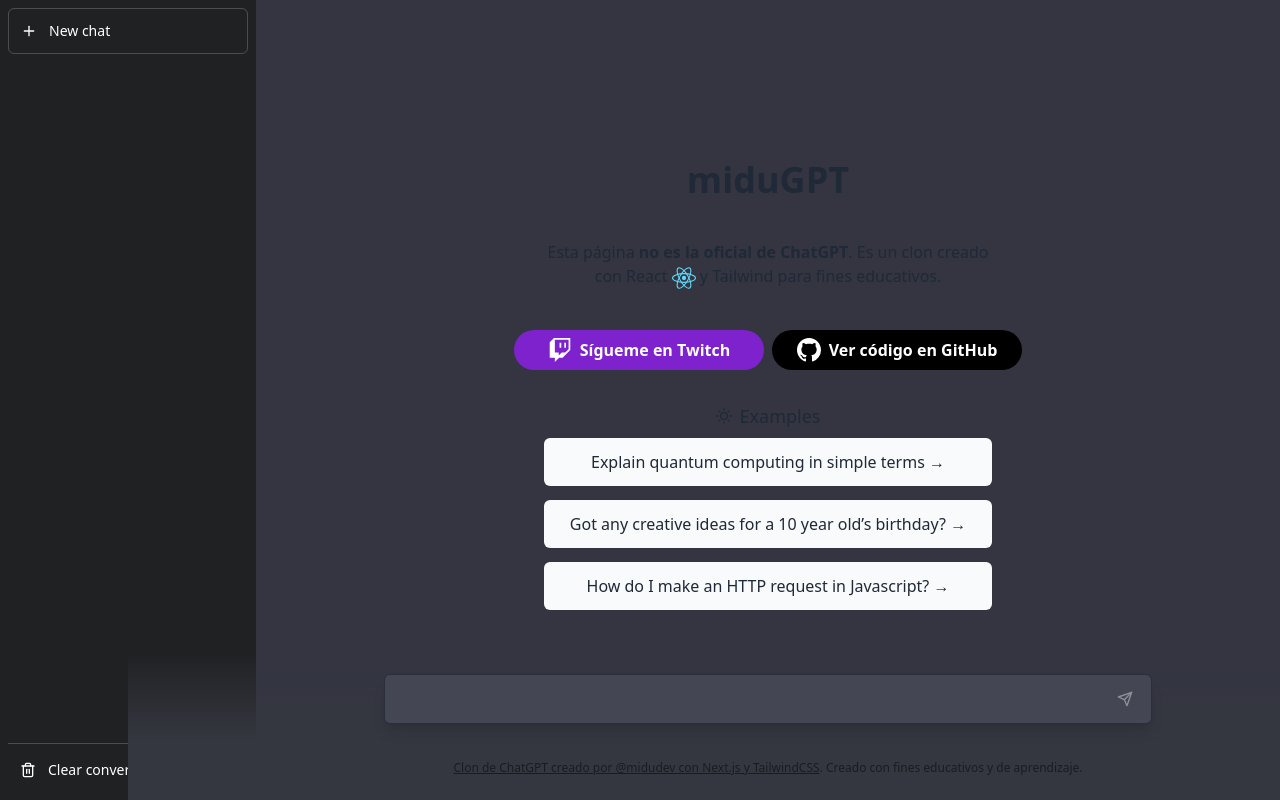
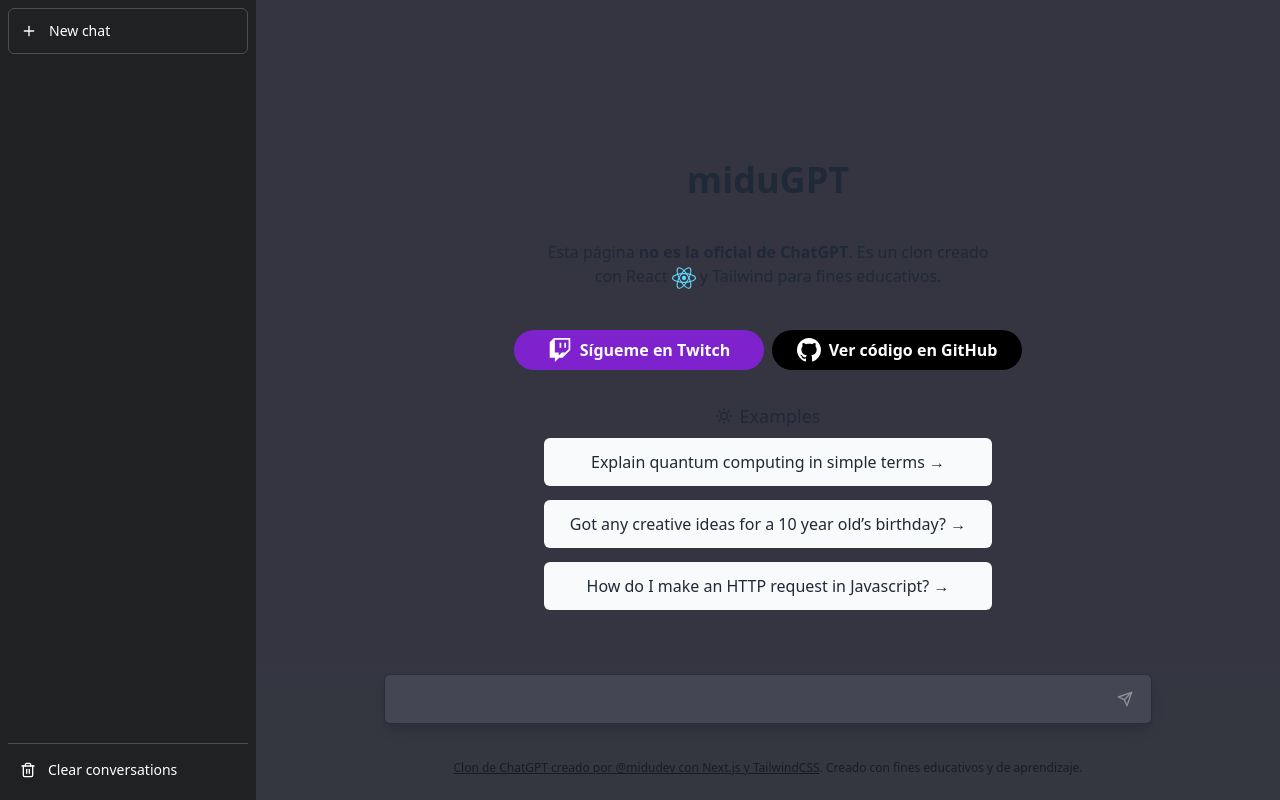
Before and after one commit to midudev/midu-chatgpt-clone, a Next.js app: page / in a window 1280 px wide. Built offline with nearby package versions, Linux system fonts and the light colour scheme; what simple-zustand-devtools would draw is missing.

Commit message:
Add more content

```diff
--- a/src/components/Aside.jsx
+++ b/src/components/Aside.jsx
@@ -1,18 +1,25 @@
 import { useConversationsStore } from '@/store/conversations'
 import { MessageIcon, PencilIcon, PlusIcon, TrashIcon } from './Icons'
 import { useAutoAnimate } from '@formkit/auto-animate/react'
+import { useState } from 'react'
 
 export function Aside() {
+  const [editConversationId, setEditConversationId] = useState(null)
+
   const conversationsInfo = useConversationsStore(
     (state) => state.conversationsInfo
   )
   const removeConversation = useConversationsStore(
     (state) => state.removeConversation
   )
+  const clearConversations = useConversationsStore(
+    (state) => state.clearConversations
+  )
+
   const [animationParent] = useAutoAnimate()
 
   return (
-    <aside className='fixed flex flex-col w-64 h-screen bg-gptdarkgray'>
+    <aside className='fixed z-10 flex flex-col w-64 h-screen bg-gptdarkgray'>
       <nav className='flex flex-col flex-1 h-full p-2 space-y-1'>
         <button className='flex items-center flex-shrink-0 gap-3 px-3 py-3 mb-2 text-sm text-white transition-colors duration-200 border rounded-md cursor-pointer hover:bg-gray-500/10 border-white/20'>
           <PlusIcon />
@@ -25,8 +32,12 @@
             className='flex flex-col gap-2 text-sm text-gray-100'
           >
             {Object.entries(conversationsInfo).map(
-              ([key, conversationInfo]) => (
-                <a
+              ([key, conversationInfo]) => {
+                const isEditing = editConversationId === key
+                const Element = isEditing ? 'a' : 'div'
+
+                return (
+                  <Element
                     key={key}
                     className='relative flex items-center gap-3 px-3 py-3 break-all bg-gray-800 rounded-md cursor-pointer pr-14 hover:bg-gray-800 group'
                   >
@@ -48,16 +59,16 @@
                         <TrashIcon />
                       </button>
                     </div>
-                </a>
+                  </Element>
                 )
-            )}
+              })}
           </div>
 
         </div>
-        <a className='flex items-center gap-3 px-3 py-3 text-sm text-white transition-colors duration-200 rounded-md cursor-pointer hover:bg-gray-500/10'>
+        <button onClick={clearConversations} className='flex items-center gap-3 px-3 py-3 text-sm text-white transition-colors duration-200 rounded-md cursor-pointer hover:bg-gray-500/10'>
           <TrashIcon />
           Clear conversations
-        </a>
+        </button>
       </nav>
     </aside>
   )
```
Lines whose indentation alone changed are shown as unchanged.
